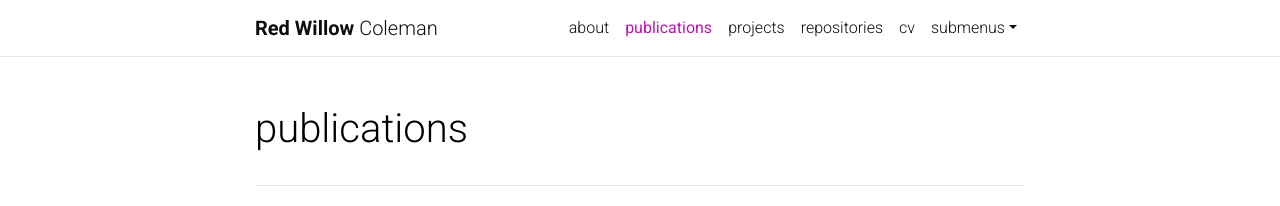
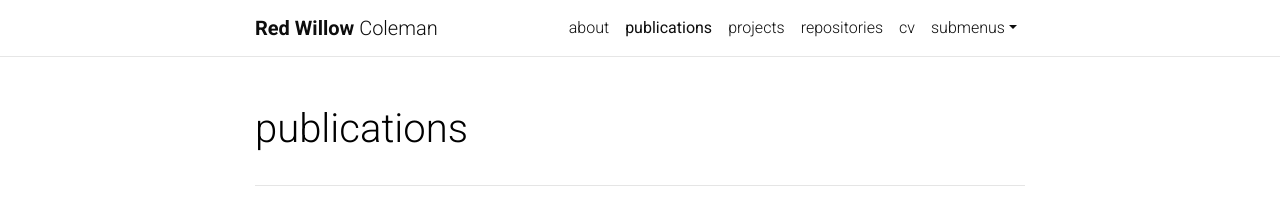
Before and after one commit to willowcoleman/willow-web, a Jekyll site: the page built from _pages/publications.md, in a window 1280 px wide. Shown: the top 206 px of the page. Built offline with Jekyll 4.4.1, drawn with Linux system fonts in a browser that asks for light colours; comment, search, counter and statistics services are not loaded; a style sheet for code colours, icons or effects is not loaded.

Commit message:
change color?

```diff
--- a/_sass/_themes.scss
+++ b/_sass/_themes.scss
@@ -7,7 +7,7 @@
   --global-code-bg-color: #{$code-bg-color-light};
   --global-text-color: #{$black-color};
   --global-text-color-light: #{$grey-color};
-  --global-theme-color: #{$purple-color};
+  --global-theme-color: rgba(201,52,20,.1)
   --global-hover-color: #{$purple-color};
   --global-footer-bg-color: #{$grey-color-dark};
   --global-footer-text-color: #{$grey-color-light};
```
